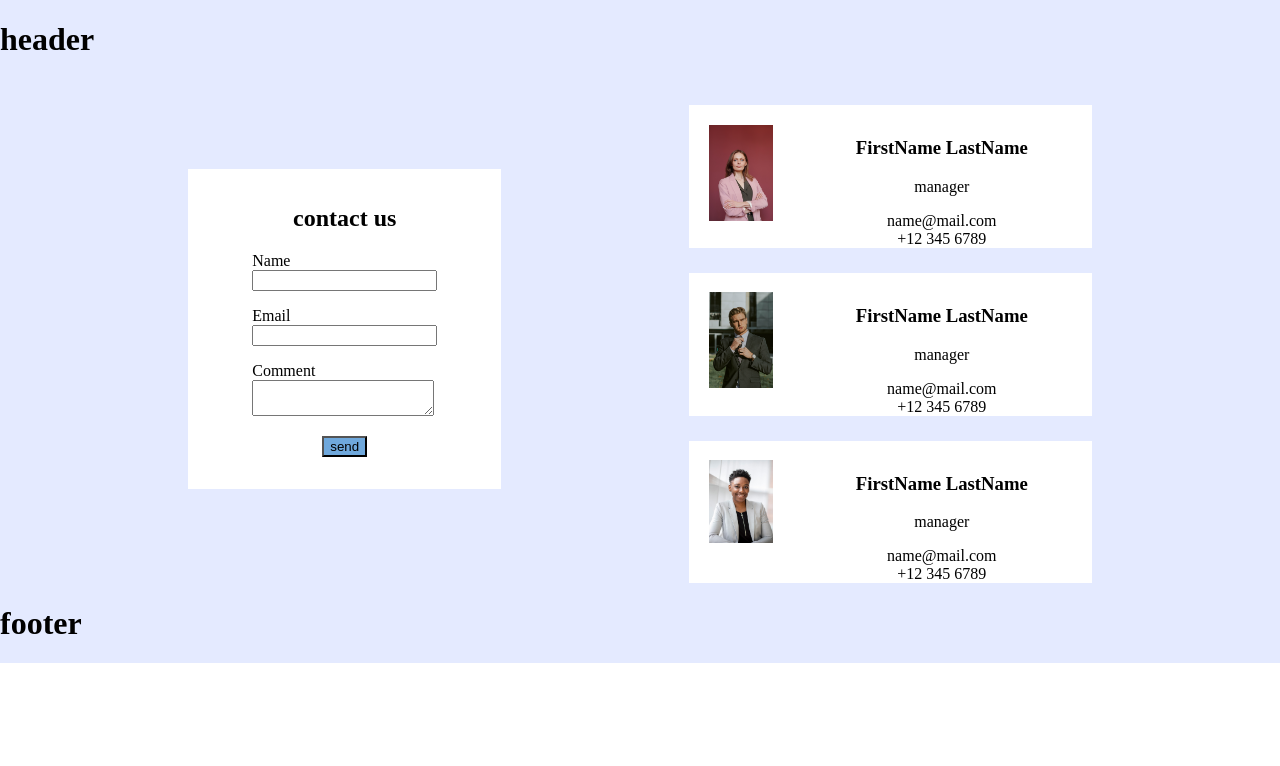
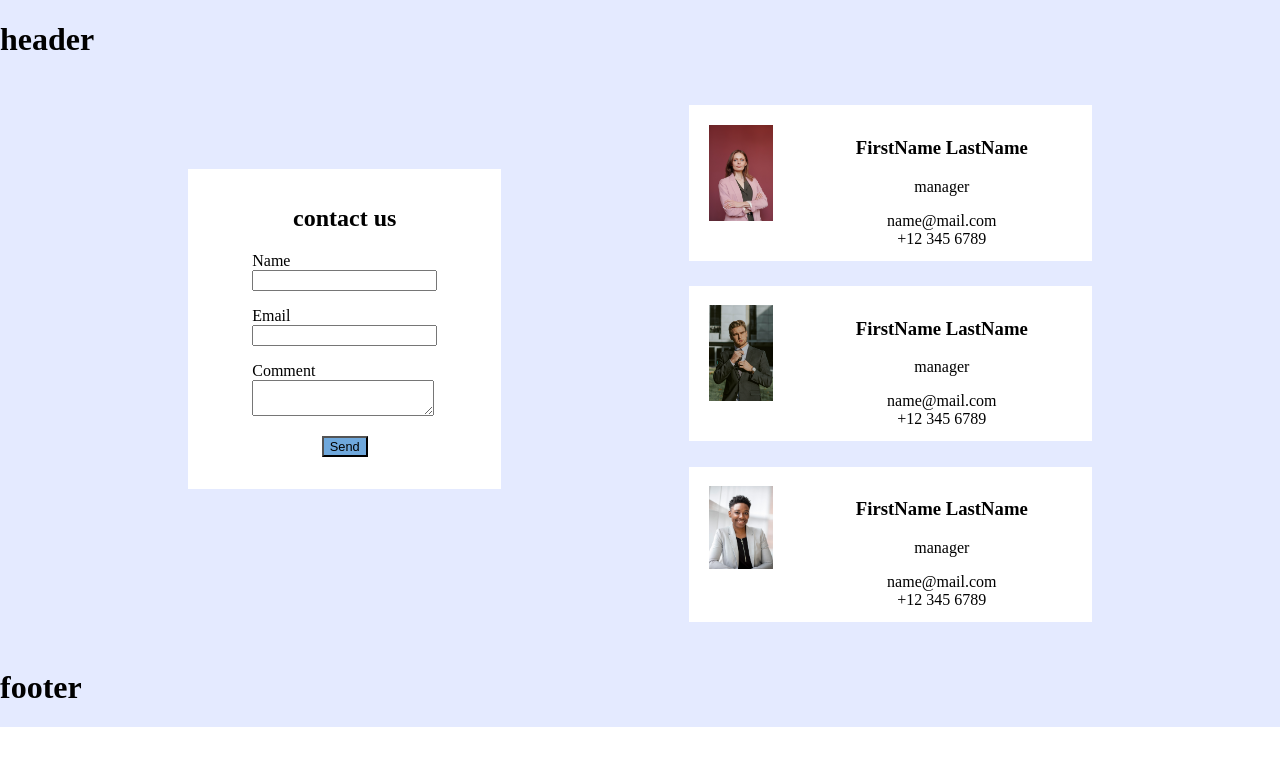
Before and after one commit to ZsomborHajzer/Project-DAM, a PHP site: page /contact_page_e3t.php in a window 1280 px wide. Shown: the top 766 px of the page. Run offline with PHP 8.4, Linux system fonts and the light colour scheme.

Commit message:
Fix: size submit button & margin bottom box

```diff
--- a/contact_page_e3t.php
+++ b/contact_page_e3t.php
@@ -21,7 +21,7 @@
 			<p class="texts"> <input type="email" name="dataEmail"> </p>
 			<p class="labels"> <label for="dataComment"> Comment </label> </p>
 			<p class="texts"> <textarea name="dataComment"> </textarea> </p>
-			<p id="submit"> <input type="submit" value="send" id="submit2"> </p>
+			<p id="submit"> <input type="submit" value="Send" id="submit2"> </p>
 		</form>
 	</div>
 
@@ -82,7 +82,7 @@
 				<p class="phone"> +12 345 6789 </p>
 			</div>
 		</div>
-		<div class="contactBox">
+		<div class="contactBoxBottom">
 			<div class="contactPicture">
 				<img src="pictures/contact4.jpg" class="contactPortrait">
 			</div>
--- a/stylesheet.css
+++ b/stylesheet.css
@@ -50,6 +50,7 @@ main{
 
 #submit2{
 	background-color: #6FA8DC;
+	font-size: 1vw;
 }
 
 .contact > h2{
@@ -69,7 +70,6 @@ main{
 
 .contactBox{
 	display: flex;
-
 	background-color: white;
 	margin-top: 2vw;
 }
@@ -87,6 +87,14 @@ main{
 	margin-right: 5vw;
 	margin-left: 5vw;
 	margin-top: 1vw;
+	padding-bottom: 1vw;
+}
+
+.contactBoxBottom{
+	display: flex;
+	background-color: white;
+	margin-top: 2vw;
+	margin-bottom: 2vw;
 }
 
 .mail{
@@ -99,6 +107,10 @@ main{
 	margin-bottom:0vw;
 }
 
+#bottomContactBox{
+
+}
+
 footer{
 	grid-column: 1/7;
 }
```
